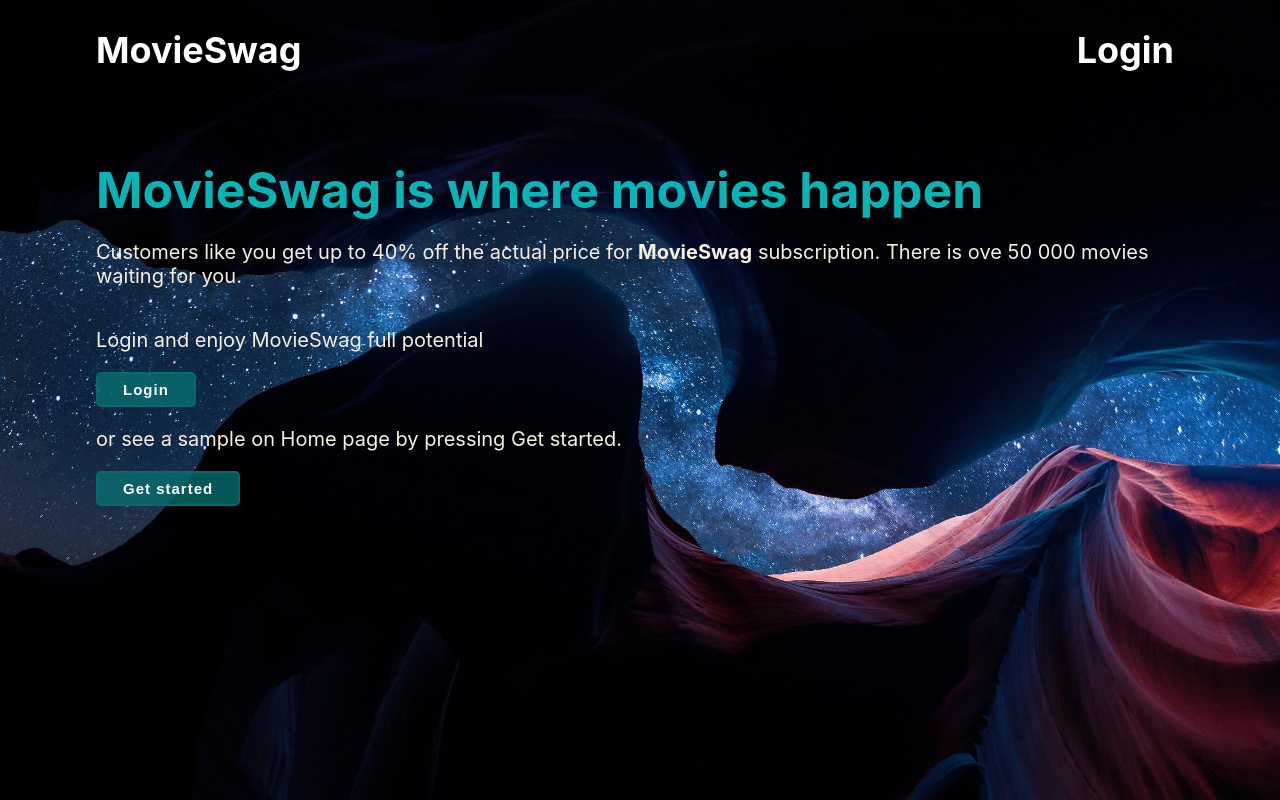
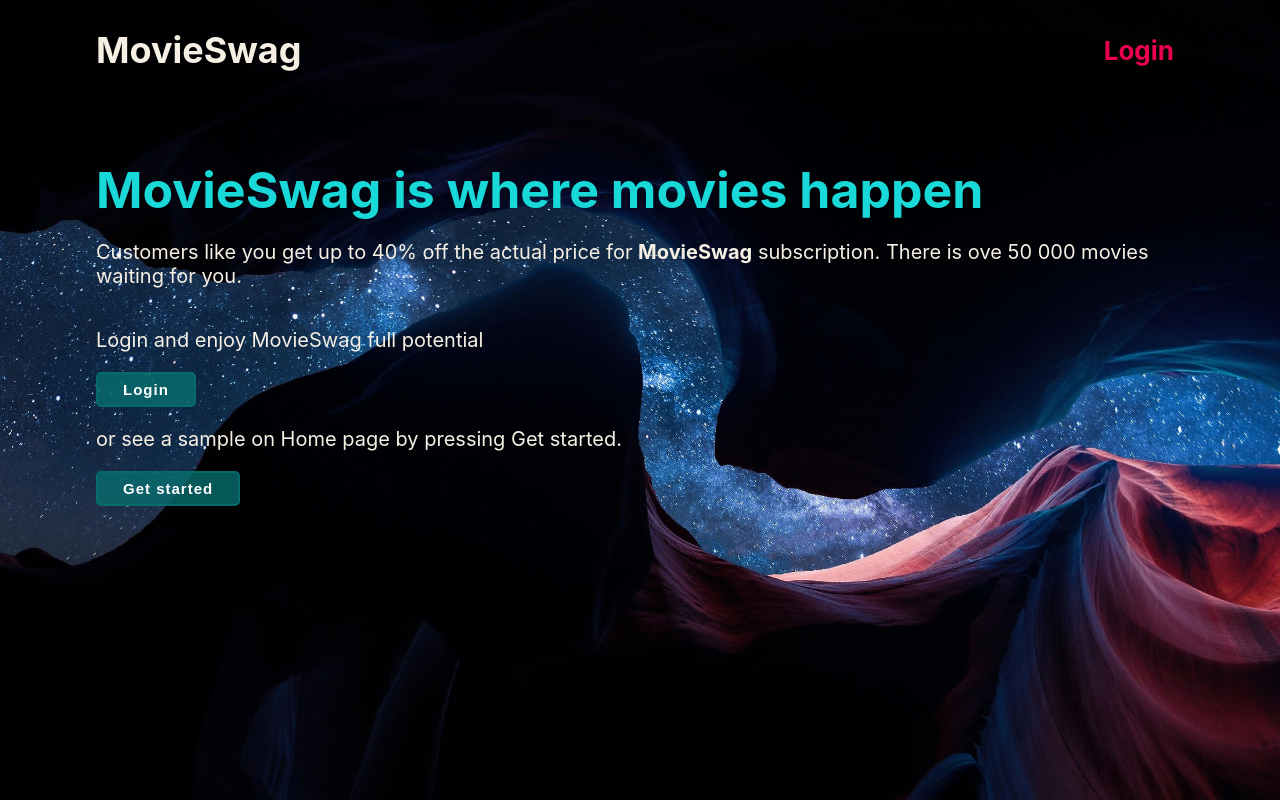
Before and after one commit to GlebaM/video-app-test, a React (Create React App) app: page / in a window 1280 px wide. Built offline with nearby package versions, Linux system fonts and the light colour scheme; no server answers.

Commit message:
styles updated

```diff
--- a/package.json
+++ b/package.json
@@ -22,6 +22,7 @@
     "test": "react-scripts test",
     "eject": "react-scripts eject"
   },
+  "proxy": "http://localhost:4000",
   "eslintConfig": {
     "extends": [
       "react-app",
--- a/src/components/Auth/AuthForm.module.scss
+++ b/src/components/Auth/AuthForm.module.scss
@@ -4,11 +4,12 @@
   max-width: 50rem;
   border-radius: 6px;
   background-color: #12011d69;
-  box-shadow: 0 0.6rem 1.5rem 3px rgba(204, 197, 197, 0.3),
-    0 -0.6rem 1.5rem 3px rgba(204, 197, 197, 0.3),
+  box-shadow: 0 0.6rem 1.8rem 3px rgba(206, 95, 95, 0.35),
+    0 -0.6rem 1.8rem 3px rgba(206, 95, 95, 0.35),
     inset 0rem 0.5rem 0.3rem rgba(0, 0, 0, 0.2),
     inset 0.3rem 0.1rem 0.2rem rgba(0, 0, 0, 0.2),
     inset -0.3rem 0.1rem 0.2rem rgba(0, 0, 0, 0.2);
+  backdrop-filter: blur(1px);
   padding: 2rem;
   text-align: center;
   animation: appear 0.8s 1 alternate both;
@@ -99,14 +100,14 @@
   & .toggle {
     position: relative;
     margin-top: 1rem;
+    padding: 0.15rem 1.5rem 0.5rem;
     font-size: 1.3rem;
     font-weight: 600;
+    letter-spacing: 1px;
     background-color: transparent;
     color: var(--color-turquoise-3);
-    letter-spacing: 1px;
     border: none;
     border-radius: 0;
-    padding: 0.15rem 1.5rem 0.5rem;
     transition: all 0.2s ease;
   }
 
@@ -114,6 +115,7 @@
     background-color: transparent;
     border-bottom: 0px solid var(--color-turquoise-3);
     color: white;
+    cursor: pointer;
   }
 
   & .toggle::after {
--- a/src/components/UI/AnchorLink.module.scss
+++ b/src/components/UI/AnchorLink.module.scss
@@ -1,18 +1,17 @@
 .link {
   align-self: center;
   font-weight: bold;
-  font-size: 3.6rem;
+
   background-color: transparent;
-  color: white;
   text-decoration: none;
   border: none;
   cursor: pointer;
-  transition: all 0.2s ease;
+  transition: all 0.1s ease;
 
   &:hover {
-    text-shadow: 0 0 1.5rem rgba(255, 255, 255, 0.609),
-      -0.4rem 0 1.5rem rgba(255, 255, 255, 0.589),
-      0.4rem 0 1.5rem rgba(255, 255, 255, 0.596);
+    text-shadow: 0 0 1rem rgba(255, 255, 255, 0.609),
+      -0.2rem 0 1rem rgba(255, 255, 255, 0.589),
+      0.2rem 0 1rem rgba(255, 255, 255, 0.596);
   }
 
   &:active {
--- a/src/components/layout/Navigation.js
+++ b/src/components/layout/Navigation.js
@@ -32,6 +32,7 @@ const Navigation = () => {
         {!isLoggedIn && location.pathname !== "/auth" && (
           <li>
             <AnchorLink
+              className={classes.header__link}
               onClick={(e) => {
                 e.preventDefault();
                 clickHandler("/auth");
@@ -53,6 +54,7 @@ const Navigation = () => {
     <header className={classes.header}>
       <div className={classes.header__container}>
         <AnchorLink
+          className={classes.header__logo}
           onClick={(e) => {
             e.preventDefault();
             clickHandler("/");
--- a/src/components/layout/Navigation.module.scss
+++ b/src/components/layout/Navigation.module.scss
@@ -15,6 +15,21 @@
     margin-inline: auto;
   }
 
+  &__link {
+    font-size: 2.6rem;
+    color: var(--color-brick-1);
+
+    &:hover {
+      text-shadow: 0 0 0.4rem var(--color-brick-2),
+        -0.1rem 0 0.4rem var(--color-brick-2),
+        0.1rem 0 0.4rem var(--color-brick-2);
+    }
+  }
+
+  &__logo {
+    font-size: 3.6rem;
+  }
+
   & ul {
     list-style: none;
     display: flex;
--- a/src/index.scss
+++ b/src/index.scss
@@ -9,9 +9,11 @@
 :root {
   --color-turquoise-1: #086e6ecc;
   --color-turquoise-2: #0bbbbbcc;
-  --color-turquoise-3: #0ccecedf;
+  --color-turquoise-3: #19d8d8;
   --color-turquoise-4: rgb(30, 250, 221);
   --color-turquoise-5: #064e4eb4;
+  --color-brick-1: rgb(235, 0, 78);
+  --color-brick-2: rgba(224, 86, 132, 0.6);
   --color-grey: rgba(78, 76, 76, 0.616);
   --color-grey-dark: #12011d69;
   --color-orange-1: rgb(251, 104, 6);
```
